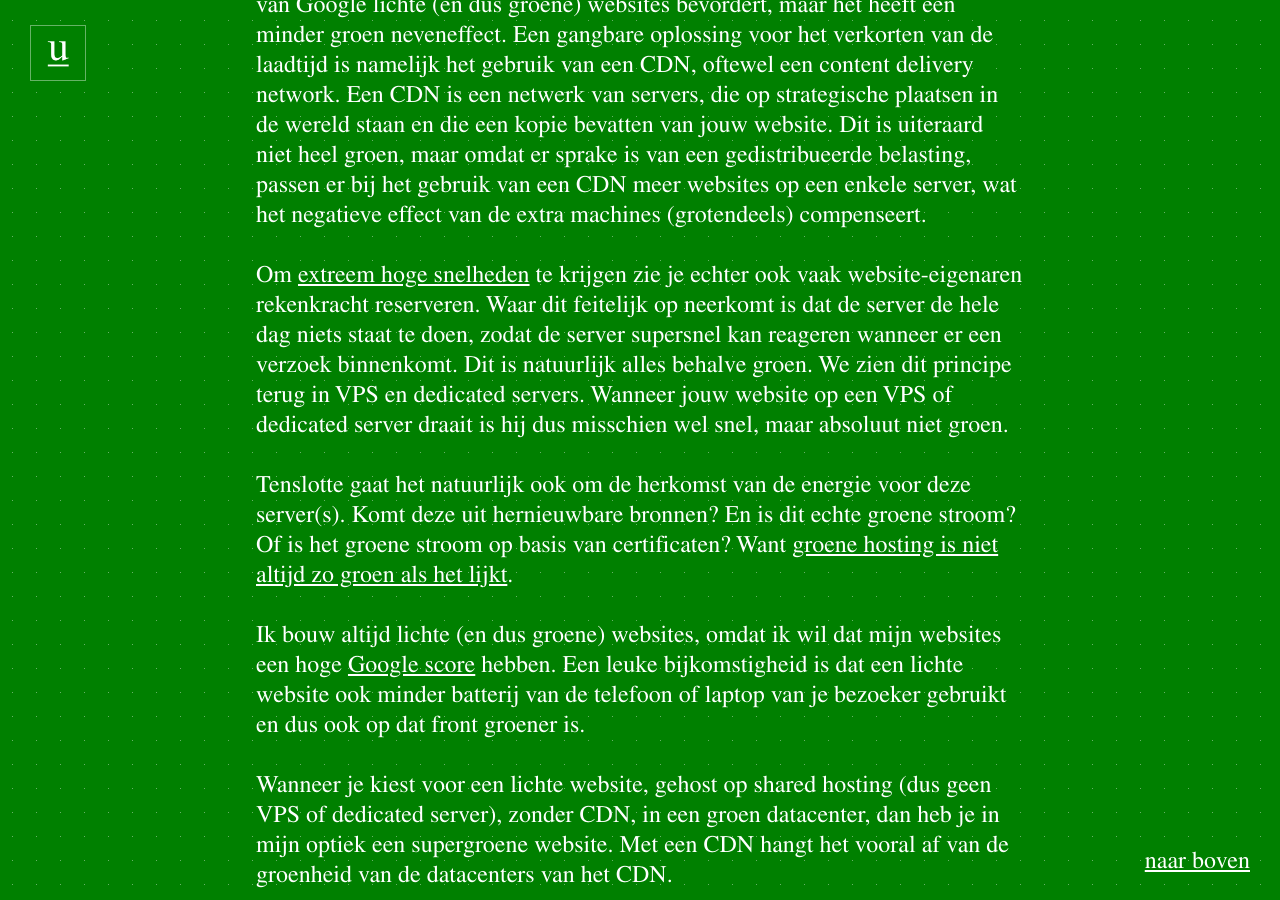
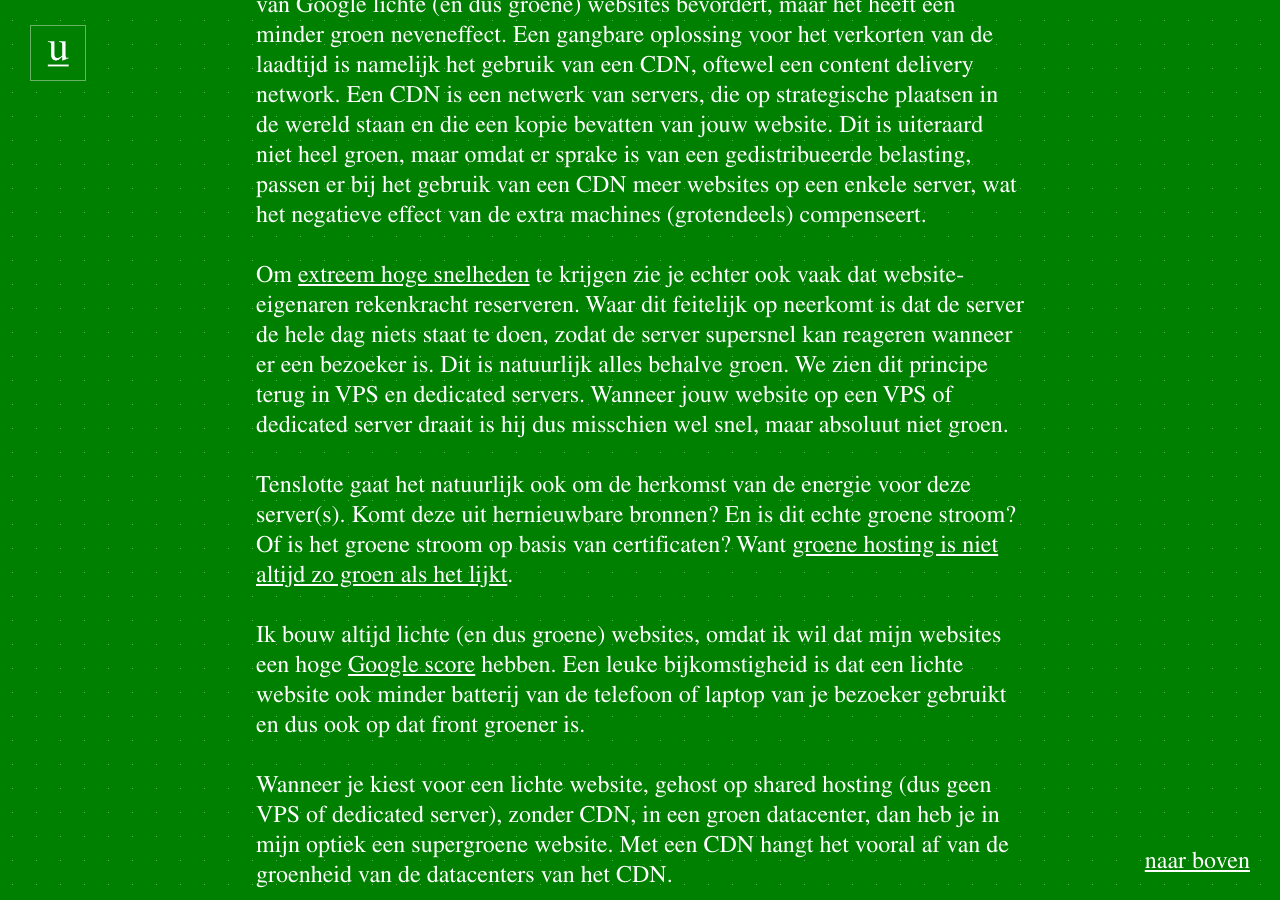
Before and after one commit to jhvanderschee/usecuewebsitenl, a Jekyll site: the page built from _posts/2019-08-21-een-groene-website.md, in a window 1280 px wide and 900 px high, scrolled down 1791 px. Built offline with Jekyll 4.4.1, drawn with Linux system fonts in a browser that asks for light colours.

Commit message:
Update 2019-08-21-een-groene-website.md

```diff
--- a/_posts/2019-08-21-een-groene-website.md
+++ b/_posts/2019-08-21-een-groene-website.md
@@ -11,7 +11,7 @@ Laten we eerst kijken naar de server, ofwel de computer die jouw website host. H
 
 Website-eigenaren willen vaak dat hun website snel laadt vanuit elke plek op de wereld. Dit wordt onder andere ingegeven door Google, die snel ladende websites hoger in zijn zoekmachine toont. Op zich goed, omdat deze maatregel van Google lichte (en dus groene) websites bevordert, maar het heeft een minder groen neveneffect. Een gangbare oplossing voor het verkorten van de laadtijd is namelijk het gebruik van een CDN, oftewel een content delivery network. Een CDN is een netwerk van servers, die op strategische plaatsen in de wereld staan en die een kopie bevatten van jouw website. Dit is uiteraard niet heel groen, maar omdat er sprake is van een gedistribueerde belasting, passen er bij het gebruik van een CDN meer websites op een enkele server, wat het negatieve effect van de extra machines (grotendeels) compenseert.
 
-Om [extreem hoge snelheden](https://www.usecue.com/blog/websites-that-load-instantly/) te krijgen zie je echter ook vaak website-eigenaren rekenkracht reserveren. Waar dit feitelijk op neerkomt is dat de server de hele dag niets staat te doen, zodat de server supersnel kan reageren wanneer er een verzoek binnenkomt. Dit is natuurlijk alles behalve groen. We zien dit principe terug in VPS en dedicated servers. Wanneer jouw website op een VPS of dedicated server draait is hij dus misschien wel snel, maar absoluut niet groen.
+Om [extreem hoge snelheden](https://www.usecue.com/blog/websites-that-load-instantly/) te krijgen zie je echter ook vaak dat website-eigenaren rekenkracht reserveren. Waar dit feitelijk op neerkomt is dat de server de hele dag niets staat te doen, zodat de server supersnel kan reageren wanneer er een bezoeker is. Dit is natuurlijk alles behalve groen. We zien dit principe terug in VPS en dedicated servers. Wanneer jouw website op een VPS of dedicated server draait is hij dus misschien wel snel, maar absoluut niet groen.
 
 Tenslotte gaat het natuurlijk ook om de herkomst van de energie voor deze server(s). Komt deze uit hernieuwbare bronnen? En is dit echte groene stroom? Of is het groene stroom op basis van certificaten? Want [groene hosting is niet altijd zo groen als het lijkt](https://www.zaailingen.com/webhost-niet-zo-groen-als-lijkt/).
 
```
